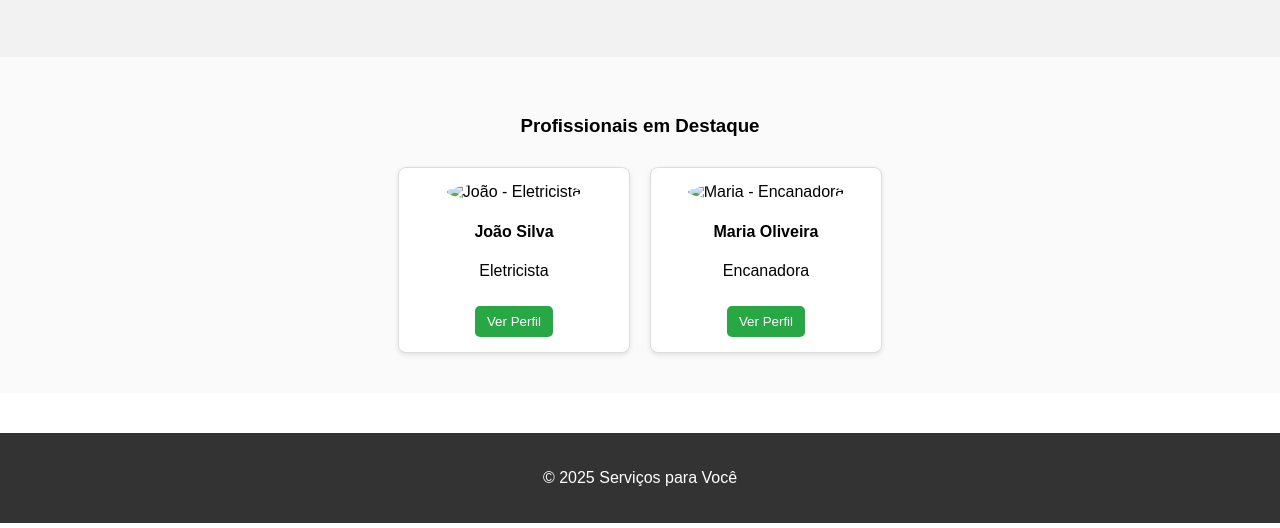
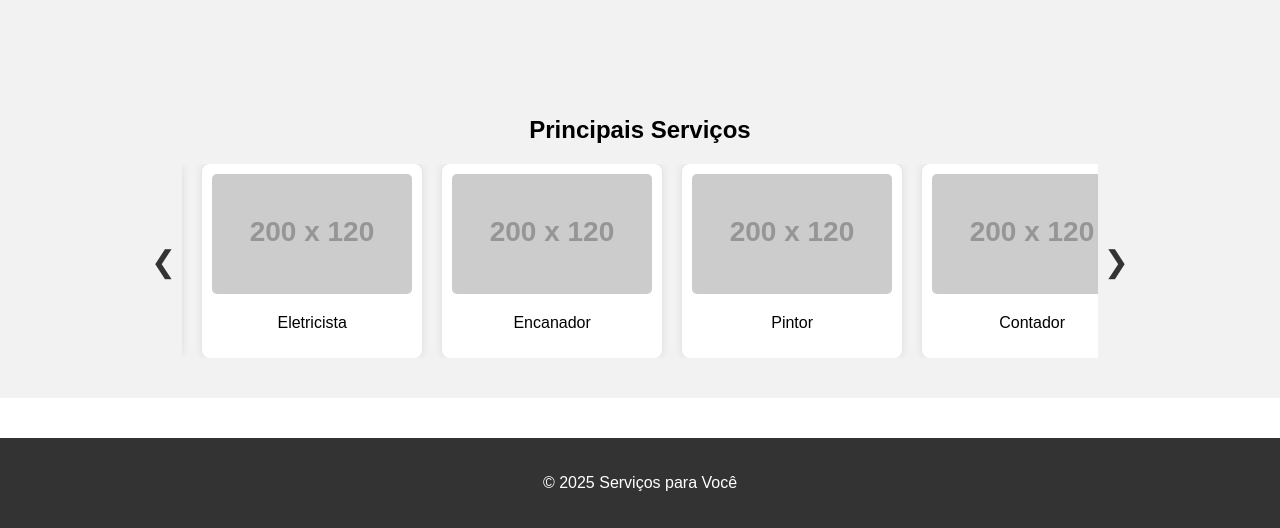
Before and after one commit to manolipe2908/PI---III, a plain HTML site: page index.html in a window 1280 px wide. Shown: the part 293-821 px from the top of the page. Drawn offline with Linux system fonts and the light colour scheme; placeholder pictures from the web are drawn by us.

Commit message:
Feat: Adiciona carrosel com os tipos de serviços

```diff
--- a/index.html
+++ b/index.html
@@ -52,23 +52,18 @@
     </div>
   </section>
 
-  <section class="profissionais">
+  <section class="principais-servicos">
     <div class="container">
-      <h3>Profissionais em Destaque</h3>
-      <div class="grid">
-        <div class="card">
-          <img src="img/profissional1.jpg" alt="João - Eletricista">
-          <h4>João Silva</h4>
-          <p>Eletricista</p>
-          <button>Ver Perfil</button>
+      <h2>Principais Serviços</h2>
+      <div class="carrossel">
+        <button class="prev">&#10094;</button>
+        <div class="carrossel-items">
+          <div class="item"><img src="https://via.placeholder.com/200x120?text=Contador"><p>Contador</p></div>
+          <div class="item"><img src="https://via.placeholder.com/200x120?text=Eletricista"><p>Eletricista</p></div>
+          <div class="item"><img src="https://via.placeholder.com/200x120?text=Encanador"><p>Encanador</p></div>
+          <div class="item"><img src="https://via.placeholder.com/200x120?text=Pintor"><p>Pintor</p></div>
         </div>
-        <div class="card">
-          <img src="img/profissional2.jpg" alt="Maria - Encanadora">
-          <h4>Maria Oliveira</h4>
-          <p>Encanadora</p>
-          <button>Ver Perfil</button>
-        </div>
-        <!-- Mais cards aqui -->
+        <button class="next">&#10095;</button>
       </div>
     </div>
   </section>
@@ -78,5 +73,50 @@
       <p>&copy; 2025 Serviços para Você</p>
     </div>
   </footer>
+
+  <script>
+    const carrossel = document.querySelector('.carrossel-items');
+    const prevBtn = document.querySelector('.prev');
+    const nextBtn = document.querySelector('.next');
+    const itemWidth = 220;
+    let index = 0;
+
+    const items = document.querySelectorAll('.carrossel-items .item');
+    const totalItems = items.length;
+
+    // Clona os itens para simular o loop
+    items.forEach(item => {
+      const clone = item.cloneNode(true);
+      carrossel.appendChild(clone);
+    });
+
+    function slide(direction) {
+      index += direction;
+
+      if (index < 0) {
+        index = totalItems - 1;
+        carrossel.scrollLeft = index * itemWidth;
+      } else if (index >= totalItems * 2) {
+        index = 0;
+        carrossel.scrollLeft = 0;
+      }
+
+      carrossel.scrollTo({
+        left: index * itemWidth,
+        behavior: 'smooth'
+      });
+    }
+
+    nextBtn.addEventListener('click', () => slide(1));
+    prevBtn.addEventListener('click', () => slide(-1));
+
+    let autoplay = setInterval(() => slide(1), 3000);
+
+    carrossel.addEventListener('mouseenter', () => clearInterval(autoplay));
+    carrossel.addEventListener('mouseleave', () => {
+      autoplay = setInterval(() => slide(1), 3000);
+    });
+  </script>
+
 </body>
 </html>
--- a/style.css
+++ b/style.css
@@ -179,3 +179,61 @@ body {
   .busca-servico button:hover {
     background-color: #0056b3;
   }
+
+  .principais-servicos {
+    padding: 40px 0;
+    background-color: #f2f2f2;
+    text-align: center;
+  }
+
+  .carrossel {
+    position: relative;
+    display: flex;
+    align-items: center;
+    justify-content: center;
+    overflow: hidden;
+    max-width: 90%;
+    margin: auto;
+  }
+
+  .carrossel-items {
+    display: flex;
+    transition: transform 0.4s ease-in-out;
+    gap: 20px;
+    scroll-behavior: smooth;
+    overflow-x: scroll;
+    scrollbar-width: none;
+  }
+
+  .carrossel-items::-webkit-scrollbar {
+    display: none;
+  }
+
+  .item {
+    min-width: 200px;
+    background-color: #fff;
+    border-radius: 8px;
+    padding: 10px;
+    box-shadow: 0 0 8px rgba(0,0,0,0.1);
+    text-align: center;
+  }
+
+  .item img {
+    width: 100%;
+    height: 120px;
+    object-fit: cover;
+    border-radius: 5px;
+  }
+
+  .carrossel button {
+    background-color: transparent;
+    border: none;
+    font-size: 30px;
+    cursor: pointer;
+    color: #333;
+    z-index: 10;
+  }
+
+  .carrossel button:hover {
+    color: #007bff;
+  }
```
